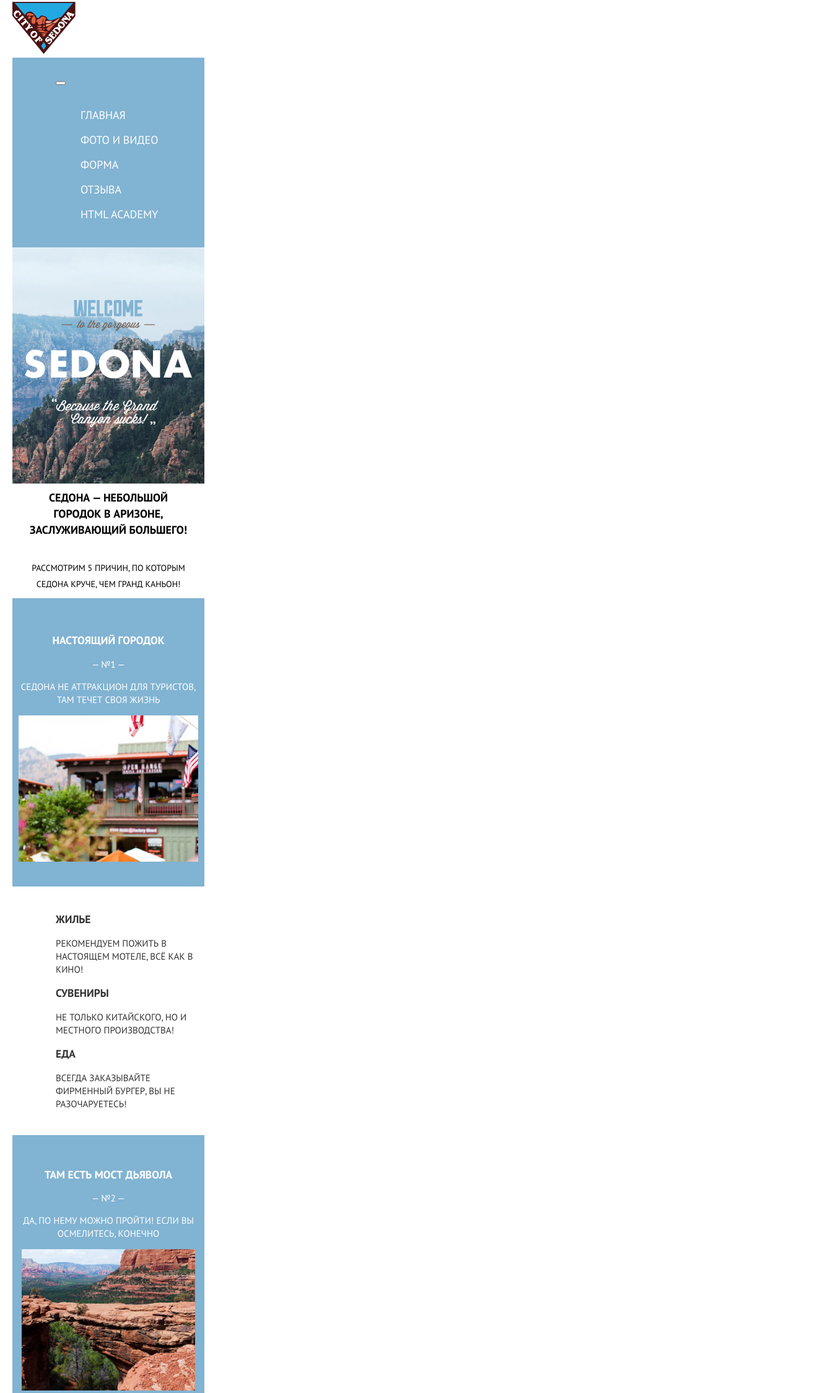
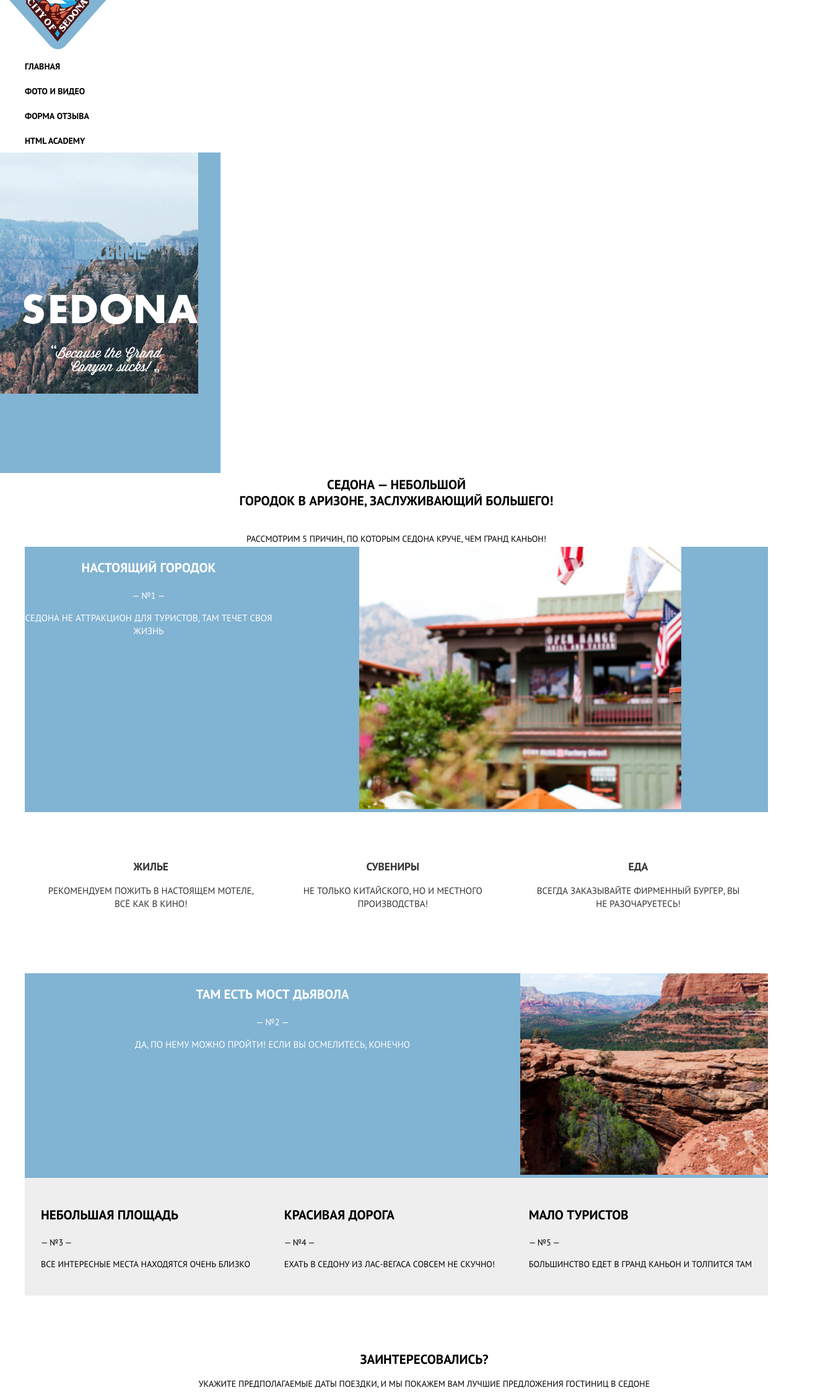
Before and after one commit to sezann/1681547-sedona-22, a website: page source/index.html in a window 1280 px wide. Shown: the part 17-2264 px from the top of the page at 62% size, 1345 px wide, since content can reach past the window. Drawn offline with nearby package versions, Linux system fonts and the light colour scheme; files that its build step writes are made by us from their sources.

Commit message:
Адаптивная сетка для главной страницы

```diff
--- a/source/index.html
+++ b/source/index.html
@@ -2,21 +2,23 @@
 <html class="page" lang="ru">
   <head>
     <meta charset="utf-8">
+    <meta name="viewport" content="width=device-width, initial-scale=1">
     <title>HTML Academy: Седона</title>
     <link href="https://fonts.googleapis.com/css2?family=PT+Sans:wght@400;700&display=swap" rel="stylesheet">
     <link href="css/style.css" rel="stylesheet">
   </head>
-  <body class="page-body">
+  <body class="page__body">
     <header class="page-header">
-      <a class="page-header__logo"><img src="img/logotype-mobile.svg.svg" width="102" height="84" alt="Логотип города Седона"></a>
+      <a class="page-header__logo-mobile"><img src="img/logotype-mobile.svg.svg" width="102" height="84" alt="Логотип города Седона"></a>
+      <a class="page-header__logo-desktop"><img src="img/logotype-desktop.svg.svg" width="187" height="96" alt="Логотип города Седона"></a>
       <nav class="main-nav">
         <button class="main-nav__toggle" type="button"><span class="visually-hidden">Открыть меню</span></button>
         <div class="main-nav__wrapper">
           <ul class="main-nav__list">
-            <li><a class="main-nav__item" href="#">Главная</a></li>
-            <li><a class="main-nav__item" href="catalog.html">Фото и видео</a></li>
-            <li><a class="main-nav__item" href="form.html">Форма отзыва</a></li>
-            <li><a class="main-nav__item" href="#">Html Academy</a></li>
+            <li><a class="main-nav__link main-nav__link--active" href="#">Главная</a></li>
+            <li><a class="main-nav__link" href="catalog.html">Фото и видео</a></li>
+            <li><a class="main-nav__link" href="form.html">Форма отзыва</a></li>
+            <li><a class="main-nav__link" href="#">Html Academy</a></li>
           </ul>
         </div>
       </nav>
@@ -25,13 +27,12 @@
     <main class="page-main">
       <h1 class="visually-hidden">Город Седона</h1>
 
-      <div class="welcome-group--main">
-        <img class="welcome-group__title" src="img/text-index.svg.svg" width="282" height="214" alt="Добро пожаловать в Седону">
-      </div>
-
       <section class="intro">
         <div class="intro__wrapper">
           <h2 class="visually-hidden">Преимущества размещения в Седоне</h2>
+          <div class="intro__image">
+            <img src="img/text-index.svg.svg" width="282" height="214" alt="Добро пожаловать в Седону">
+          </div>
           <h3 class="intro__subtitle">Седона &mdash; небольшой<br> городок в Аризоне, заслуживающий большего!</h3>
           <p class="intro__text">Рассмотрим 5 причин, по которым Седона круче, чем Гранд Каньон!</p>
         </div>
@@ -41,49 +42,59 @@
         <div class="advantages__wrapper">
           <ul class="advantages__list">
             <li class="advantages__item advantages__item--city">
-              <h3 class="advantages__title">Настоящий городок</h3>
+              <div>
+                <h3 class="advantages__subtitle">Настоящий городок</h3>
                 <p class="advantages__number">&mdash; №1 &mdash;</p>
                 <p class="advantages__description">Седона не аттракцион для туристов, там течет своя жизнь</p>
-              <img class="advantages__image" src="img/photo-city@1x 1.jpg" width="520" height="260" alt="Вид города Седона, здание с флагом">
+              </div>
+              <div class="advantages__image">
+                <img src="img/photo-city@1x 1.jpg" width="520" height="260" alt="Вид города Седона, здание с флагом">
+              </div>
             </li>
             <li class="advantages__item advantages__item--recommendations recommendations">
               <div class="recommendations__wrapper">
                 <ul class="recommendations__list">
                   <li class="recommendations__item recommendations__item--accomodation">
-                    <h3 class="recommendations__title">Жилье</h3>
+                    <h3 class="recommendations__subtitle">Жилье</h3>
                     <p class="recommendations__description">Рекомендуем пожить в настоящем мотеле, всё как в кино!</p>
                   </li>
                   <li class="recommendations__item recommendations__item--gifts">
-                    <h3 class="recommendations__title">Сувениры</h3>
+                    <h3 class="recommendations__subtitle">Сувениры</h3>
                     <p class="recommendations__description">Не только китайского, но и местного производства!</p>
                   </li>
                   <li class="recommendations__item recommendations__item--food">
-                    <h3 class="recommendations__title">Еда</h3>
+                    <h3 class="recommendations__subtitle">Еда</h3>
                     <p class="recommendations__description">Всегда заказывайте фирменный бургер, вы не разочаруетесь!</p>
                   </li>
                 </ul>
               </div>
             </li>
             <li class="advantages__item advantages__item--bridge">
-              <h3 class="advantages__title">Там есть мост дьявола</h3>
+              <div>
+                <h3 class="advantages__subtitle">Там есть мост дьявола</h3>
                 <p class="advantages__number">&mdash; №2 &mdash;</p>
                 <p class="advantages__description">Да, по нему можно пройти! Если вы осмелитесь, конечно</p>
-              <img class="advantages__image" src="img/photo-bridge@1x 1.jpg" width="520" height="260" alt="Вид города Седона, здание с флагом">
+              </div>
+              <div class="advantages__image-bridge">
+                <img src="img/photo-bridge@1x 1.jpg" width="520" height="260" alt="Вид города Седона, здание с флагом">
+              </div>
             </li>
-            <li class="advantages__item advantages__item--square">
-              <h3 class="advantages__title">Небольшая площадь</h3>
+            <li class="advantages__item--box">
+              <div class="advantages__item--square">
+                <h3 class="advantages__subtitle">Небольшая площадь</h3>
                 <p class="advantages__number">&mdash; №3 &mdash;</p>
                 <p class="advantages__description">Все интересные места находятся очень близко</p>
-            </li>
-            <li class="advantages__item advantages__item--road">
-              <h3 class="advantages__title">Красивая дорога</h3>
+              </div>
+              <div class="advantages__item--road">
+                <h3 class="advantages__subtitle">Красивая дорога</h3>
                 <p class="advantages__number">&mdash; №4 &mdash;</p>
                 <p class="advantages__description">Ехать в Седону из Лас-Вегаса совсем не скучно!</p>
-            </li>
-            <li class="advantages__item advantages__item--tourists">
-              <h3 class="advantages__title">Мало туристов</h3>
+              </div>
+              <div class="advantages__item--tourists">
+                <h3 class="advantages__subtitle">Мало туристов</h3>
                 <p class="advantages__number">&mdash; №5 &mdash;</p>
                 <p class="advantages__description">Большинство едет в Гранд Каньон и толпится там</p>
+              </div>
             </li>
           </ul>
         </div>
--- a/source/sass/blocks/advantages.scss
+++ b/source/sass/blocks/advantages.scss
@@ -8,24 +8,61 @@
   line-height: 21px;
   text-align: center;
   color: $text-color;
-  background-color: $advantages-gray;
   margin: 0;
-  padding: 26px;
     &--city {
-    color: $basic-white;
-    background-color: $lightblue;
-    padding: 40px 10px;
+      color: $basic-white;
+      background-color: $lightblue;
   }
     &--bridge {
-    color: $basic-white;
-    background-color: $lightblue;
-    padding: 35px 15px;
+      color: $basic-white;
+      background-color: $lightblue;
   }
     &--recommendations {
       padding: 0;
-    }
+      margin: 0;
+  }
+    &--box {
+      background-color: $advantages-gray;
+      padding: 26px;
+  }
+}
+.advantages__image {
+  display: block;
+  margin: 0;
 }
 
-.advantages__image {
-  display: block;
+@media (min-width: $tablet-width) {
+  .advantages__wrapper {
+    width: 768px;
+    margin: 0 auto;
+  }
+  .advantages__subtitle {
+    font-size: 21px;
+    line-height: 26px;
+  }
+  .advantages__item {
+    min-height: 256px;
+  }
+  .advantages__item--city {
+    display: grid;
+    grid-template-columns: 1fr 2fr;
+  }
+  .advantages__item--bridge {
+    display: grid;
+    grid-template-columns: 2fr 1fr;
+  }
+  .advantages__image-bridge {
+    order: 0;
+  }
+  .advantages__item--box {
+    display: flex;
+    justify-content: space-between;
+  }
 }
+
+@media (min-width: $desktop-width) {
+  .advantages__wrapper {
+    width: 1200px;
+    margin: 0 auto;
+  }
+}
--- a/source/sass/blocks/button.scss
+++ b/source/sass/blocks/button.scss
@@ -10,7 +10,13 @@
   background-color: $lightblue;
   border: $lightblue;
 
-  width: 100%;
   padding: 15px;
   margin: 50px 0;
 }
+
+@media (min-width: $tablet-width) {
+  .button {
+    display: block;
+    width: 458px;
+  }
+}
--- a/source/sass/blocks/hotel-search.scss
+++ b/source/sass/blocks/hotel-search.scss
@@ -12,3 +12,18 @@
   line-height: 24px;
   text-align: center;
 }
+
+@media (min-width: $tablet-width) {
+  .hotel-search__wrapper {
+    width: 768px;
+    margin: 0 auto;
+    padding: 60px;
+  }
+}
+
+@media (min-width: $desktop-width) {
+  .hotel-search__wrapper {
+    width: 1200px;
+    margin: o auto;
+  }
+}
--- a/source/sass/blocks/intro.scss
+++ b/source/sass/blocks/intro.scss
@@ -1,5 +1,12 @@
-.intro {
-  padding: 10px 18px;
+.intro__wrapper {
+  margin: 0 auto;
+}
+
+.intro__image img {
+  text-align: center;
+  background-color: $lightblue;
+  background-image: url("../img/back-mobile.jpg.jpg");
+  padding: 85px 20px;
 }
 .intro__subtitle {
   font-size: 18px;
@@ -14,3 +21,15 @@
   text-align: center;
   margin: 0;
 }
+
+@media (min-width: $tablet-width) {
+  .intro__subtitle {
+    font-size: 21px;
+    line-height: 26px;
+  }
+  .intro__image img {
+    min-height: 350px;
+    background-repeat: no-repeat;
+    padding: 77px 37px 90px 37px;
+  }
+}
--- a/source/sass/blocks/main-nav.scss
+++ b/source/sass/blocks/main-nav.scss
@@ -1,14 +1,43 @@
 .main-nav {
   position: relative;
   font-size: 18px;
+  line-height: 40px;
   font-weight: normal;
-  line-height: 40px;
   background-color: $lightblue;
-  padding: 15px 70px;
 }
 .main-nav__list {
+  margin: 0;
+  padding: 0;
   list-style: none;
 }
-.main-nav__item {
+.main-nav__link {
   color: $basic-white;
 }
+
+@media (min-width: $tablet-width) {
+  .main-nav__wrapper {
+    display: flex;
+    justify-content: space-between;
+    width: 768px;
+    margin: 0 auto;
+  }
+  .main-nav {
+    background-color: $basic-white;
+  }
+  .main-nav__link {
+    font-size: 14px;
+    line-height: 26px;
+    font-weight: bold;
+    color: $basic-black;
+  }
+  .main-nav__toggle {
+    display: none;
+  }
+}
+
+@media (min-width: $desktop-width) {
+  .main-nav__wrapper {
+    width: 1200px;
+    margin: 0 auto;
+  }
+}
--- a/source/sass/blocks/page-body.scss
+++ /dev/null
@@ -1,8 +0,0 @@
-.page-body {
-  min-height: 100%;
-  display: grid;
-  grid-template-rows: min-content 1fr min-content;
-  align-content: start;
-
-  padding: 20px;
-}
--- a/source/sass/blocks/page-footer.scss
+++ b/source/sass/blocks/page-footer.scss
@@ -13,3 +13,13 @@
   font-size: 14px;
   line-height: 26px;
 }
+
+@media (min-width: $tablet-width) {
+  .page-footer__wrapper {
+    display: flex;
+    justify-content: space-between;
+    align-items: baseline;
+    width: 768px;
+    margin: 0 auto;
+  }
+}
--- a/source/sass/blocks/page-header.scss
+++ b/source/sass/blocks/page-header.scss
@@ -0,0 +1,16 @@
+.page-header {
+  display: flex;
+  flex-direction: column;
+}
+.page-header__logo-desktop {
+  display: none;
+}
+
+@media (min-width: $desktop-width)  {
+  .page-header__logo-mobile {
+    display: none;
+  }
+  .page-header__logo-desktop {
+    display: block;
+  }
+}
--- a/source/sass/blocks/page.scss
+++ b/source/sass/blocks/page.scss
@@ -1,3 +1,18 @@
 .page {
-  width: 320px;
+  min-width: 320px;
+  height: 100%;
+  margin: 0 auto;
+  padding: 0;
+
+  font-family: "PT Sans", Arial, sans-serif;
+  font-size: 14px;
+  line-height: 21px;
+  font-weight: 400;
 }
+.page__body {
+  min-height: 100%;
+  margin: 0;
+  background-color: $basic-white;
+  color: $basic-black;
+  text-transform: uppercase;
+}
--- a/source/sass/blocks/recommendations.scss
+++ b/source/sass/blocks/recommendations.scss
@@ -1,9 +1,29 @@
 .recommendations__list {
   font-size: 15px;
   line-height: 21px;
-  text-align: left;
+  background-color: $basic-white;
   list-style: none;
-  background-color: $basic-white;
-  padding: 25px 0 25px 70px;
   margin: 0;
+  padding: 0;
 }
+
+@media (min-width: $tablet-width) {
+  .recommendations__wrapper {
+    width: 768px;
+    margin: 0 auto;
+  }
+  .recommendations__list {
+    display: flex;
+    height: 260px;
+  }
+  .recommendations__item {
+    padding: 60px 36px;
+  }
+}
+
+@media (min-width: $desktop-width) {
+  .recommendations__wrapper {
+    width: 1200px;
+    margin: 0 auto;
+  }
+}
--- a/source/sass/blocks/welcome-group.scss
+++ /dev/null
@@ -1,11 +0,0 @@
-.welcome-group {
-  background-color: $lightblue;
-  text-align: center;
-  background-image: url("../img/back-desktop.jpg.jpg");
-  padding: 85px 20px;
-  position: relative;
-    &--main {
-      background-image: url("../img/back-mobile.jpg.jpg");
-      padding: 85px 20px;
-    }
-}
--- a/source/sass/global/global.scss
+++ b/source/sass/global/global.scss
@@ -1,15 +1,3 @@
-body {
-  font-family: "PT Sans", Arial, sans-serif;
-  font-size: 14px;
-  line-height: 21px;
-  font-weight: 400;
-  color: $basic-black;
-  text-transform: uppercase;
-  background-color: $basic-white;
-  background-repeat: no-repeat;
-  margin: 0;
-  padding: 0;
-}
 img {
   max-width: 100%;
   height: auto;
--- a/source/sass/global/variables.scss
+++ b/source/sass/global/variables.scss
@@ -1,3 +1,5 @@
+//Colors
+
 $basic-black: #000000;
 $basic-white: #ffffff;
 $basic-gray: #666666;
@@ -12,3 +14,8 @@ $advantages-gray: #eeeeee;
 $form-gray: #f2f2f2;
 $gray-hover: #ebebeb;
 $gray-focus: #e5e5e5;
+
+//Viewports
+
+$tablet-width: 768px;
+$desktop-width: 1200px;
--- a/source/sass/style.scss
+++ b/source/sass/style.scss
@@ -7,9 +7,8 @@
 //Blocks
 
 @import "blocks/page.scss";
-@import "blocks/page-body.scss";
+@import "blocks/page-header.scss";
 @import "blocks/main-nav.scss";
-@import "blocks/welcome-group.scss";
 @import "blocks/intro.scss";
 @import "blocks/button.scss";
 @import "blocks/advantages.scss";
```
Also changed, not shown: source/img/logotype-desktop.svg.svg (added). Lines whose indentation alone changed are shown as unchanged.
